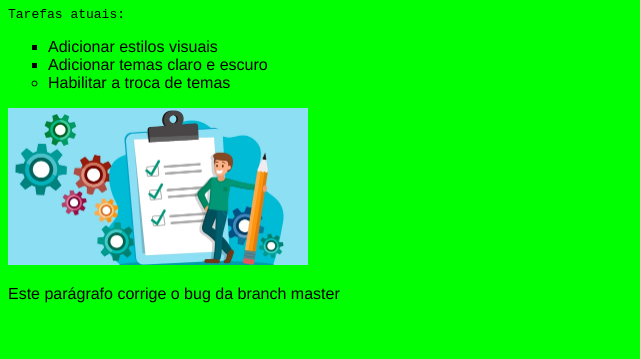
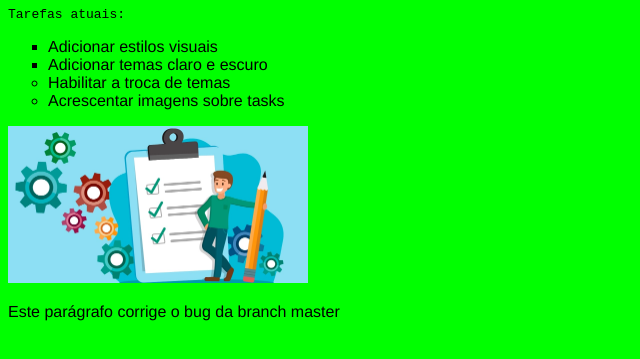
Before and after one commit to fabiolbezerra/CursoGit, a plain HTML site: page index.html in a window 1280 px wide. Shown: the part 73-432 px from the top of the page, without its empty margins (0-640 px from the left). Drawn offline with Linux system fonts and the light colour scheme.

Commit message:
Editando feature-02

```diff
--- a/index.html
+++ b/index.html
@@ -12,6 +12,7 @@
         <li class="list">Adicionar estilos visuais</li>
         <li class="list">Adicionar temas claro e escuro</li>
         <li>Habilitar a troca de temas</li>
+        <li>Acrescentar imagens sobre tasks</li>
     </ul>
     <div>
         <button class="btn">Escuro</button>
```
